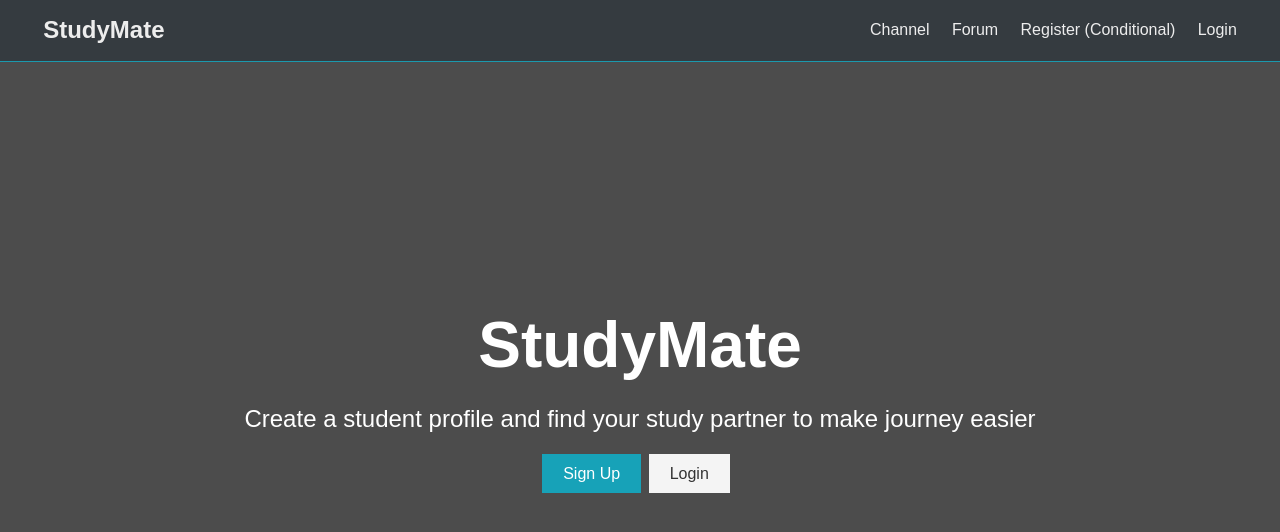
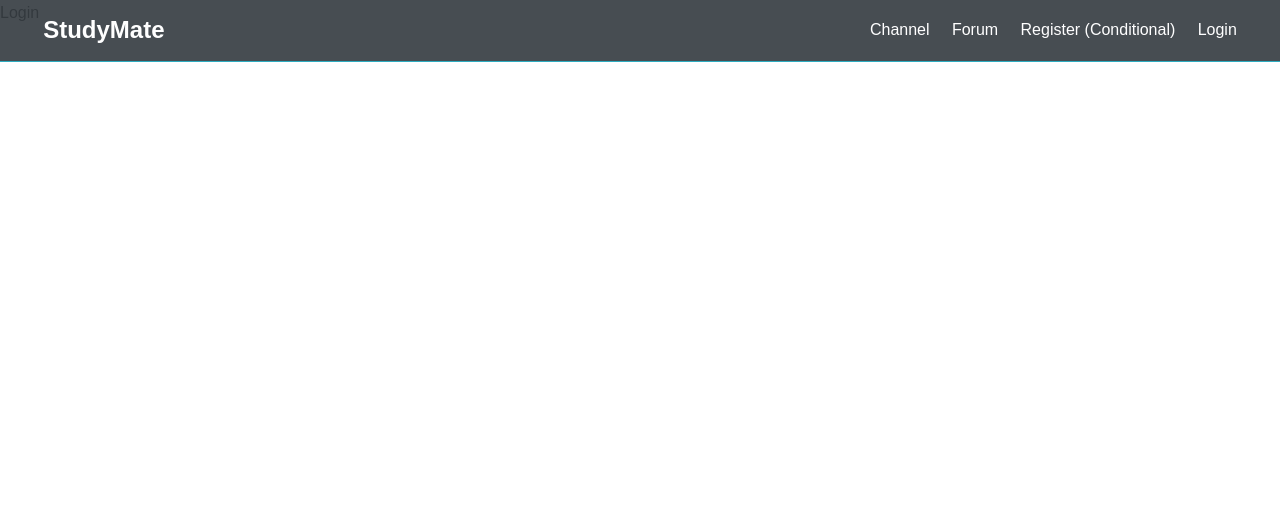
Before and after one commit to rng70/StudyMate, a React (Create React App) app in the folder client/: page /login in a window 1280 px wide. Shown: the top 532 px of the page. Built offline with nearby package versions, Linux system fonts and the light colour scheme.

Commit message:
route setup

```diff
--- a/client/src/App.js
+++ b/client/src/App.js
@@ -1,13 +1,22 @@
-
 import './App.css';
 import { Fragment } from 'react';
-import { Navbar, Landing } from './components/layout/index';
+import { Navbar, Landing, Login, Register } from './components/index';
+import { BrowserRouter, Routes, Route } from 'react-router-dom';
 
 
-const App = () =>
-    <Fragment>
-    <Navbar />
-    <Landing/>
-    </Fragment>
+const App = () => (
+    <BrowserRouter>
+        <Fragment>
+            <Navbar />
+            <section>
+                <Routes>
+                    <Route path='/' element={<Landing/>} />
+                    <Route path="/register" element={<Register/>} />
+                    <Route path="/login" element={<Login/>}/>
+                </Routes>
+            </section>
+        </Fragment>
+    </BrowserRouter>
+);
 
 export default App;
--- /dev/null
+++ b/client/src/components/auth/Login.js
@@ -0,0 +1,7 @@
+import React from 'react';
+
+export const Login = () => {
+    return (
+        <div>Login</div>
+    )
+}
--- /dev/null
+++ b/client/src/components/auth/Register.js
@@ -0,0 +1,7 @@
+import React from 'react';
+
+export const Register = () => {
+    return (
+        <div>Register</div>
+    )
+}
--- /dev/null
+++ b/client/src/components/index.js
@@ -0,0 +1,4 @@
+export { Navbar } from './layout/Navbar';
+export { Landing } from './layout/Landing';
+export { Login } from './auth/Login';
+export { Register } from './auth/Register';
--- a/client/src/components/layout/Landing.js
+++ b/client/src/components/layout/Landing.js
@@ -1,4 +1,5 @@
-import React from 'react'
+import React from 'react';
+import { Link } from 'react-router-dom';
 
 export const Landing = () => {
     return (
@@ -10,8 +11,8 @@
                         Create a student profile and find your study partner to make journey easier
                     </p>
                     <div className="buttons">
-                        <a href="register.html" className="btn btn-primary">Sign Up</a>
-                        <a href="login.html" className="btn btn-light">Login</a>
+                        <Link to="/register" className="btn btn-primary">Sign Up</Link>
+                        <Link to="/login" className="btn btn-light">Login</Link>
                     </div>
                 </div>
             </div>
--- a/client/src/components/layout/Navbar.js
+++ b/client/src/components/layout/Navbar.js
@@ -1,20 +1,24 @@
-import React from 'react'
+import React from 'react';
+import { Link } from 'react-router-dom';
 
 export const Navbar = () => {
     return (
         <nav className="navbar bg-dark">
             <h1>
-                <a href="index.html">StudyMate</a>
+                <Link to="/">StudyMate</Link>
             </h1>
             <ul>
                 <li>
-                    <a href="profiles.html">Channel</a></li>
+                    <Link to="#">Channel</Link></li>
                 <li>
-                    <a href="profiles.html">Forum</a></li>
+                    <Link to="profiles.html">Forum</Link>
+                </li>
                 <li>
-                    <a href="register.html">Register (Conditional)</a></li>
+                    <Link to="/register">Register (Conditional)</Link>
+                </li>
                 <li>
-                    <a href="login.html">Login</a></li>
+                    <Link to="/login">Login</Link>
+                </li>
             </ul>
         </nav>
     )
--- a/client/src/components/layout/index.js
+++ /dev/null
@@ -1,2 +0,0 @@
-export { Navbar } from './Navbar';
-export { Landing } from './Landing';
```
